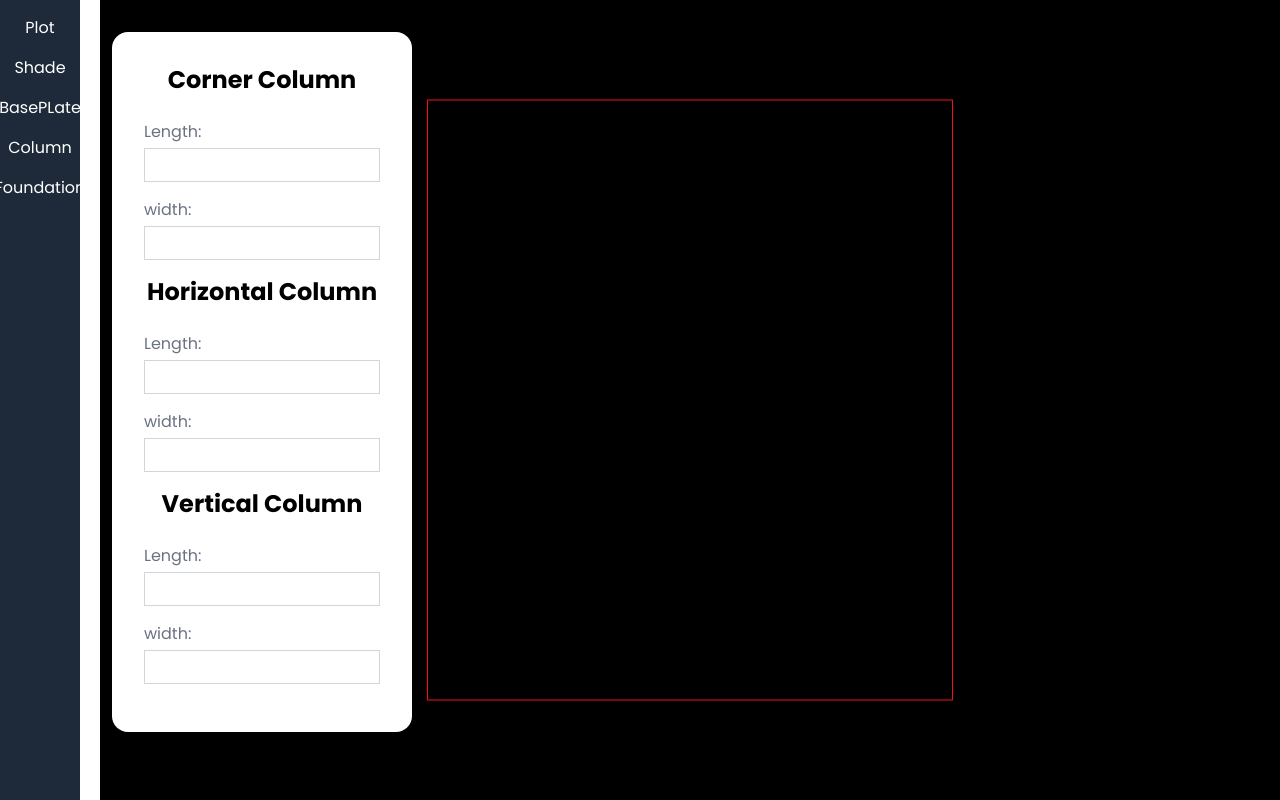
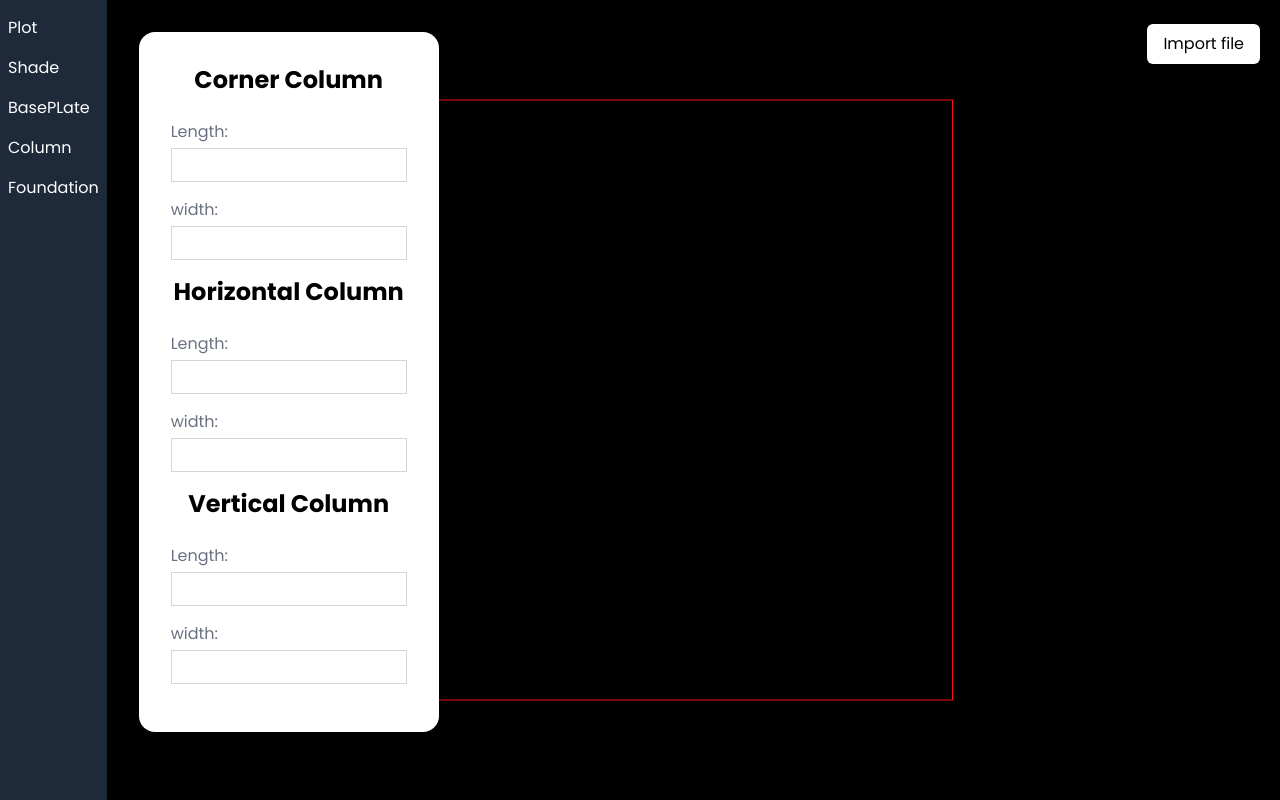
Before and after one commit to RishiDhimmar/shed-frontend, a React (Vite) app: page / in a window 1280 px wide. Both pictures are taken after a click on the button "Column". Built offline with nearby package versions, Linux system fonts and the light colour scheme; no server answers.

Commit message:
[FEAT] import button

```diff
--- a/src/App.tsx
+++ b/src/App.tsx
@@ -1,11 +1,13 @@
 import ShadeCanvas from "./components/threeenv/ShadeCanvas";
 import { Layout } from "./components/threeenv/inputs/Layout";
+import { Import } from "./utils/Import";
 
 function App() {
   return (
     <div className="flex">
       <Layout />
       <ShadeCanvas />
+      <Import />
     </div>
   );
 }
--- a/src/components/threeenv/inputs/Column.tsx
+++ b/src/components/threeenv/inputs/Column.tsx
@@ -4,7 +4,7 @@ import columnStore from "../../../stores/ColumnStore";
 
 export const Column = observer(() => {
   return (
-    <div className="bg-white p-8 rounded-2xl shadow-xl w-[300px] max-w-md mx-auto z-10">
+    <div className="bg-white p-8 rounded-2xl shadow-xl w-[300px] max-w-md mx-auto z-10 overflow-y-scroll h-[calc(100vh-100px)]">
       <form className="space-y-4">
         <h1 className="text-2xl font-bold mb-6 text-center">Corner Column</h1>
         <InputNumber
--- a/src/components/threeenv/inputs/Foundation.tsx
+++ b/src/components/threeenv/inputs/Foundation.tsx
@@ -5,7 +5,7 @@ import foundationStore from "../../../stores/FoundationStore";
 
 export const Foundation = observer(() => {
   return (
-    <div className="bg-white p-8 rounded-2xl shadow-xl w-[300px] max-w-md mx-auto z-10">
+    <div className="bg-white p-8 rounded-2xl shadow-xl w-[300px] max-w-md mx-auto z-10 overflow-y-scroll h-[calc(100vh-100px)]">
       <form className="space-y-4">
         <h1 className="text-2xl font-bold mb-6 text-center">
           Corner Foundation
--- a/src/components/threeenv/inputs/Layout.tsx
+++ b/src/components/threeenv/inputs/Layout.tsx
@@ -9,7 +9,7 @@ import { Foundation } from "./Foundation";
 export const Layout = observer(() => {
   return (
     <div className="flex w-[100px] z-10">
-      <div className="w-20 bg-gray-800 text-white flex flex-col items-center p-4">
+      <div className="w-27 bg-gray-800 text-white flex flex-col items-start px-2 py-4 ">
         <button
           onClick={() => uiStore.setCurrentComponent("plot")}
           className="mb-4 hover:text-blue-300"
--- /dev/null
+++ b/src/utils/Import.tsx
@@ -0,0 +1,9 @@
+export const Import = () => {
+  return (
+    <div className="absolute top-6 right-5 z-10">
+      <button className="bg-white px-4 py-2 rounded-md shadow-md hover:bg-gray-300 cursor-pointer">
+        Import file
+      </button>
+    </div>
+  );
+};
```
